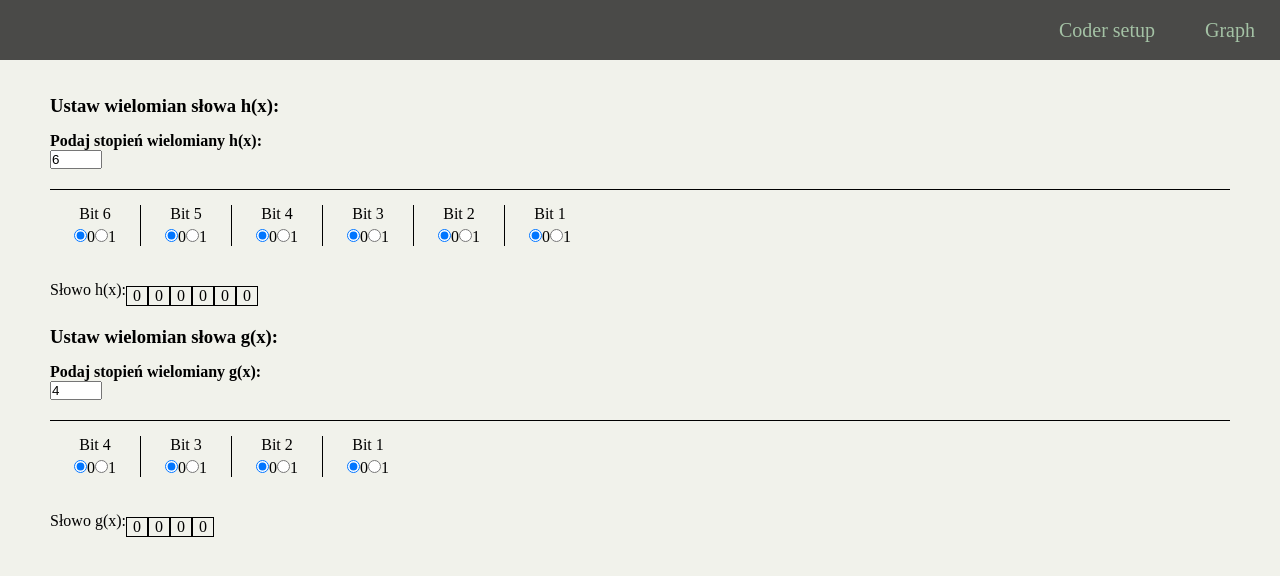
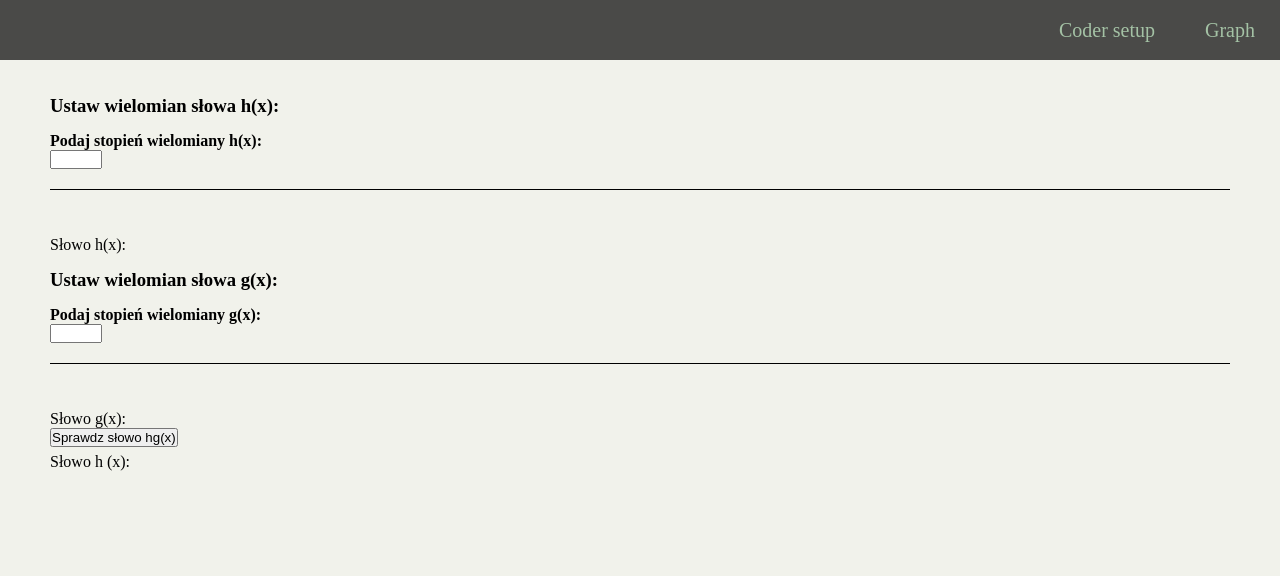
Before and after one commit to agims7/Coder, an Angular app: page / in a window 1280 px wide. Shown: the top 576 px of the page. Built offline with nearby package versions, Linux system fonts and the light colour scheme.

Commit message:
wprowadzenie slowa hg(x)

```diff
--- a/src/app/coder/coder.component.html
+++ b/src/app/coder/coder.component.html
@@ -15,7 +15,7 @@
     </span>
   </div>
 
-  <div [hidden]="visibility" class="hxSection">
+  <div class="hxSection">
     <p>Słowo h(x):</p>
     <div class="hxcodes">
       <span class="hxcode" *ngFor="let item of selectedBinaryScopeHx; let x = index">
@@ -41,10 +41,22 @@
     </span>
   </div>
 
-  <div [hidden]="visibility" class="gxSection">
+  <div class="gxSection">
     <p>Słowo g(x):</p>
     <div class="gxcodes">
       <span class="gxcode" *ngFor="let item of selectedBinaryScopeGx; let x = index">
+    {{item}}
+    </span>
+    </div>
+  </div>
+
+
+  <button type="submit" (click)="checkPolynomialRatio()">Sprawdz słowo hg(x)</button>
+
+  <div [hidden]="visibility" class="hgxSection">
+    <p>Słowo h<span class="polynomialPower">{{ polynomialRatio }}</span> (x):</p>
+    <div class="hgxcodes">
+      <span class="hgxcode" *ngFor="let item of polynomialBinaryScopeHGx; let x = index">
     {{item}}
     </span>
     </div>
--- a/src/app/coder/coder.component.less
+++ b/src/app/coder/coder.component.less
@@ -36,20 +36,43 @@
 }
 
 .hxSection,
-.gxSection {
+.gxSection,
+.hgxSection {
     width: 250px;
     display: flex;
     flex-wrap: wrap;
     .hxcodes,
-    .gxcodes {
+    .gxcodes,
+    .hgxcodes {
         margin: 5px 0;
         display: flex;
         flex-direction: row-reverse;
         .hxcode,
-        .gxcode {
+        .gxcode,
+        .hgxcode {
             width: 20px;
             border: 1px solid black;
             text-align: center;
         }
     }
 }
+
+.polynomialPower {
+    vertical-align: super;
+}
+
+.hgxSection {
+    width: 250px;
+    display: flex;
+    flex-wrap: wrap;
+    .hgxcodes {
+        margin: 5px 0;
+        display: flex;
+        flex-direction: row-reverse;
+        .hgxcode {
+            width: 20px;
+            border: 1px solid black;
+            text-align: center;
+        }
+    }
+}
--- a/src/app/coder/coder.component.ts
+++ b/src/app/coder/coder.component.ts
@@ -11,12 +11,16 @@ export class CoderComponent implements OnInit {
   private maxRange: number = 15;
   private minRange: number = 1;
   private binaryScope: string[] = ['0', '1'];
-  private polynomialHx: number = 6;
+  private polynomialHx: number;
   private polynomialHxRange = [];
   private selectedBinaryScopeHx = [];
-  private polynomialGx: number = 4;
+  private polynomialGx: number;
   private polynomialGxRange = [];
   private selectedBinaryScopeGx = [];
+  private polynomialRatio: number;
+  private polynomialBinaryScopeHGx = [];
+
+  private visibility: boolean = false;
 
   constructor(
     private tactsService: TactsService
@@ -50,23 +54,45 @@ export class CoderComponent implements OnInit {
   updateHxScope() {
     this.selectedBinaryScopeHx = [];
     this.polynomialHxRange = [];
+    this.tactsService.tactActive = 0;
     this.iteratePolynomial(this.polynomialHx, this.selectedBinaryScopeHx, this.polynomialHxRange);
     this.tactsService.tacts = (this.polynomialHx - 1) + (this.polynomialGx - 1);
-    console.log('selectedBinaryScopeHx ', this.selectedBinaryScopeHx)
+    // console.log('selectedBinaryScopeHx ', this.selectedBinaryScopeHx)
 
   }
 
   updateGxScope() {
     this.selectedBinaryScopeGx = [];
     this.polynomialGxRange = [];
+    this.tactsService.tactActive = 0;
     this.iteratePolynomial(this.polynomialGx, this.selectedBinaryScopeGx, this.polynomialGxRange);
     this.tactsService.tacts = (this.polynomialHx - 1) + (this.polynomialGx - 1);
-    console.log('selectedBinaryScopeGx ', this.selectedBinaryScopeGx)
+    // console.log('selectedBinaryScopeGx ', this.selectedBinaryScopeGx)
+  }
+
+  checkPolynomialRatio() {
+    this.visibility = true;
+    this.polynomialRatio = null;
+    this.polynomialBinaryScopeHGx = null;
+    this.polynomialRatio = this.polynomialGx - 1;
+    this.polynomialBinaryScopeHGx = this.copy(this.selectedBinaryScopeHx);
+    for (var i = 0; i < this.polynomialRatio; i++) {
+      this.polynomialBinaryScopeHGx.unshift('0');
+    }
+    // console.log(this.polynomialBinaryScopeHGx);
+  }
+
+  copy(o) {
+    let output, v, key;
+    output = Array.isArray(o) ? [] : {};
+    for (key in o) {
+      v = o[key];
+      output[key] = (typeof v === "object") ? this.copy(v) : v;
+    }
+    return output;
   }
 
   ngOnInit() {
-    this.updateHxScope();
-    this.updateGxScope();
     this.tactsService.tacts = (this.polynomialHx - 1) + (this.polynomialGx - 1);
     // console.log('polynomialHx ', this.polynomialHx, 'polynomialGx ', this.polynomialGx, 'polynomialHxRange ', this.polynomialHxRange, 'polynomialGxRange ', this.polynomialGxRange, 'this.tactsService.tacts ', this.tactsService.tacts);
   }
```
